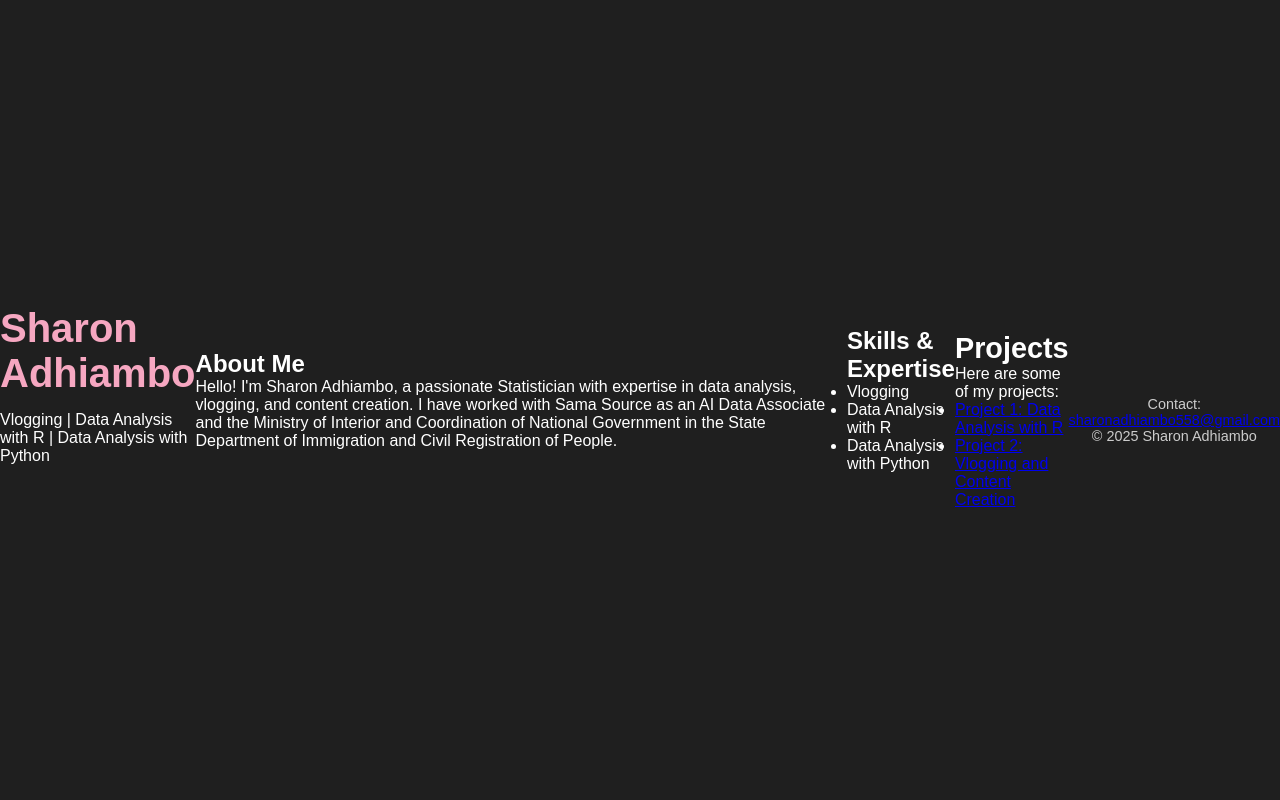
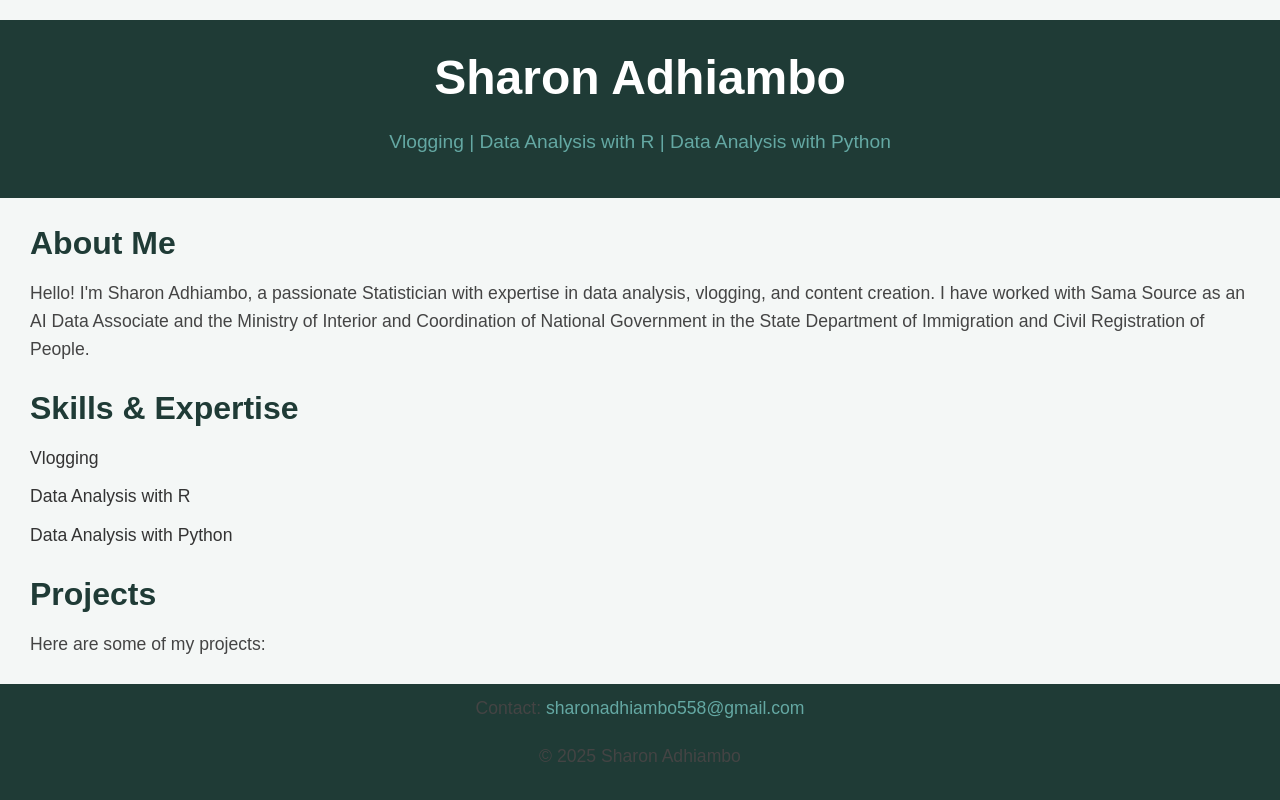
Before and after one commit to Sharonmbuya/sharonmbuya.github.io, a plain HTML site: page index.html in a window 1280 px wide. Drawn offline with Linux system fonts and the light colour scheme.

Commit message:
Update style.css

```diff
--- a/style.css
+++ b/style.css
@@ -6,93 +6,80 @@
 
 body {
     font-family: 'Arial', sans-serif;
-    background-color: #1f1f1f;
-    color: #fff;
-    display: flex;
-    justify-content: center;
-    align-items: center;
-    height: 100vh;
-    margin: 0;
-}
-
-.container {
-    width: 80%;
-    max-width: 1000px;
-    background-color: #2b2b2b;
-    border-radius: 15px;
-    padding: 30px;
-    box-shadow: 0 10px 20px rgba(0, 0, 0, 0.3);
+    background-color: #f4f7f6;
+    color: #333;
+    line-height: 1.6;
+    padding-top: 20px;
 }
 
 header {
-    display: flex;
-    align-items: center;
-    justify-content: center;
-    flex-wrap: wrap;
-    margin-bottom: 30px;
+    background-color: #1f3b36;
+    color: white;
+    padding: 20px;
+    text-align: center;
 }
 
-.profile-header {
-    display: flex;
-    align-items: center;
-    justify-content: center;
-    gap: 20px;
-    flex-wrap: wrap;
+.navbar h1 {
+    font-size: 3em;
+    margin-bottom: 10px;
 }
 
-.profile-image img {
-    width: 150px;
-    height: 150px;
-    border-radius: 50%;
-    border: 5px solid #f6a7c1;
+.navbar p {
+    font-size: 1.2em;
+    color: #64a8a3;
 }
 
-.profile-info {
-    text-align: left;
-    max-width: 600px;
+section {
+    margin: 20px 30px;
 }
 
-h1 {
-    font-size: 2.5em;
-    color: #f6a7c1;
-    margin-bottom: 15px;
+h2 {
+    font-size: 2em;
+    color: #1f3b36;
+    margin-bottom: 10px;
 }
 
-.role {
-    font-size: 1.2em;
-    color: #f6a7c1;
-    margin-bottom: 15px;
+p {
+    font-size: 1.1em;
+    color: #444;
+    margin-bottom: 20px;
 }
 
-.bio {
-    font-size: 1em;
-    color: #ccc;
-    margin-bottom: 20px;
-    line-height: 1.6;
+ul {
+    list-style-type: none;
+    padding: 0;
 }
 
-.contact a {
-    color: #f6a7c1;
-    font-weight: bold;
+ul li {
+    font-size: 1.1em;
+    margin-bottom: 10px;
+}
+
+ul li a {
+    color: #1f3b36;
     text-decoration: none;
 }
 
-.contact a:hover {
+ul li a:hover {
     text-decoration: underline;
-}
-
-.projects {
-    margin-top: 40px;
-}
-
-.projects h2 {
-    font-size: 1.8em;
-    color: #fff;
+    color: #64a8a3;
 }
 
 footer {
-    margin-top: 40px;
+    background-color: #1f3b36;
+    color: white;
     text-align: center;
-    font-size: 0.9em;
-    color: #ccc;
+    padding: 10px;
+    position: absolute;
+    width: 100%;
+    bottom: 0;
 }
+
+footer a {
+    color: #64a8a3;
+    text-decoration: none;
+}
+
+footer a:hover {
+    text-decoration: underline;
+}
```
